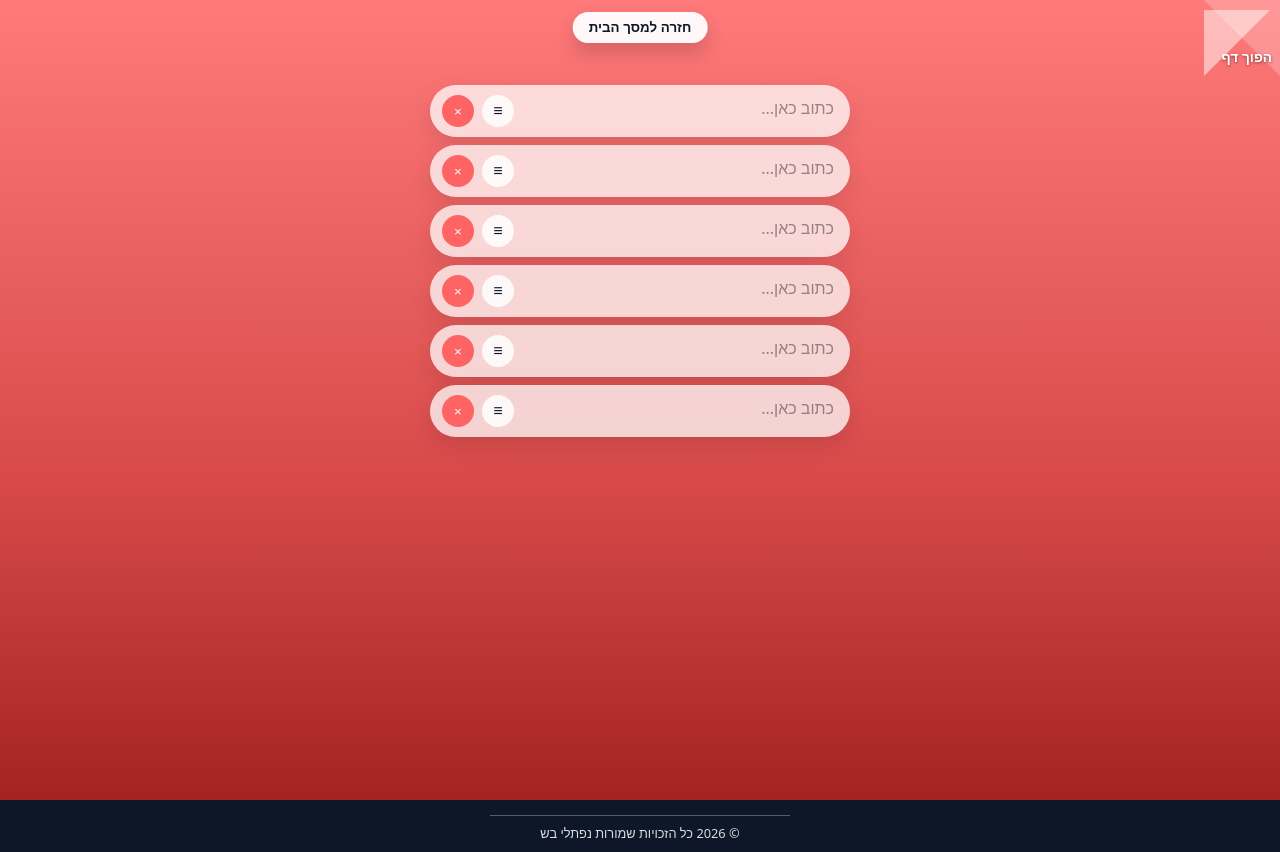
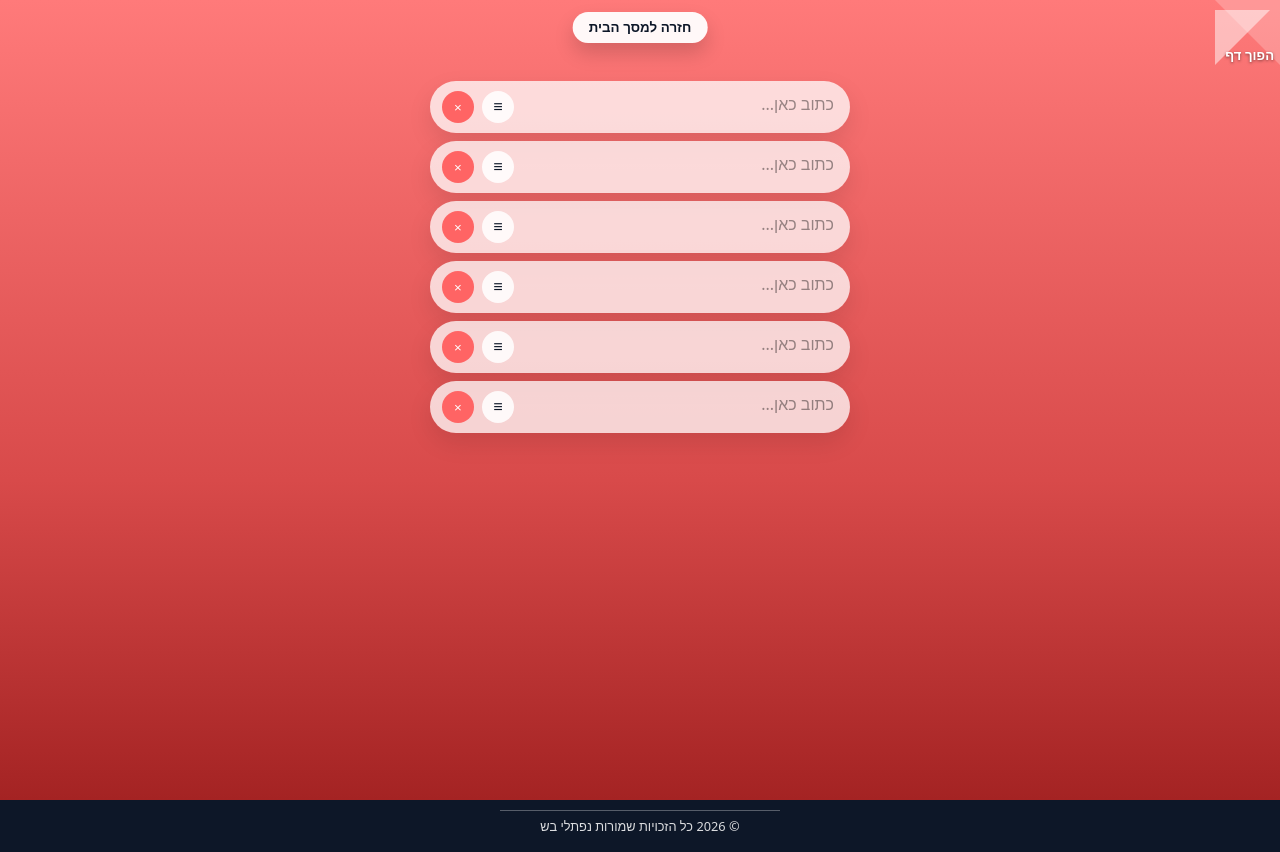
Before and after one commit to naftalibash14-stack/-, a website: page www/index.html in a window 1280 px wide. Both pictures are taken after a click on the button "התחל". Drawn offline with Linux system fonts and the light colour scheme.

Commit message:
Refactor CSS styles for layout and design
Refactored CSS styles for improved layout and design consistency.

```diff
--- a/www/style.css
+++ b/www/style.css
@@ -32,7 +32,7 @@ body {
     flex-direction: column;
     align-items: center;
     justify-content: space-between;
-    padding: 20px 16px;
+    padding: 16px 16px 12px 16px;
     box-sizing: border-box;
     transition: opacity 240ms ease;
     opacity: 0;
@@ -116,13 +116,14 @@ body {
     transition: transform 180ms ease, box-shadow 180ms ease;
 }
 
+/* גריד הבועות - מרווח בטיחות עליון מהקיפול */
 .bubble-grid {
     width: 100%;
     max-width: 420px;
     display: flex;
     flex-direction: column;
     gap: 8px;
-    margin-top: 65px;
+    margin-top: 65px; /* מוריד את הבועה הראשונה מתחת למשולש ומתחת לכפתור למעלה */
     margin-bottom: 15px;
 }
 
@@ -143,11 +144,12 @@ body {
     position: relative;
 }
 
+/* משולש הקיפול בפינה */
 .fold {
     position: absolute;
     overflow: visible !important;
-    width: 76px;
-    height: 76px;
+    width: 65px;
+    height: 65px;
     border: none;
     background: transparent;
     cursor: pointer;
@@ -178,19 +180,21 @@ body {
     transform: scaleX(-1);
 }
 
+/* הטקסט "הפוך דף" - ממוקם בתוך המשולש בפינה */
 .fold-text {
     position: absolute;
-    top: 50px;
-    font-size: 0.85rem;
+    top: 48px;
+    font-size: 0.82rem;
     font-weight: bold;
     color: #ffffff;
     white-space: nowrap;
     pointer-events: none;
     text-shadow: 0px 1px 3px rgba(0, 0, 0, 0.5);
+    z-index: 3;
 }
 
-.fold-right .fold-text { right: 8px; left: auto; }
-.fold-left .fold-text { left: 8px; right: auto; }
+.fold-right .fold-text { right: 6px; left: auto; }
+.fold-left .fold-text { left: 6px; right: auto; }
 
 [contenteditable="true"]:empty:before {
     content: attr(data-placeholder);
@@ -248,10 +252,11 @@ body {
 .bubble-handle::before { content: '≡'; font-size: 1rem; }
 .bubble-delete { background: rgba(255, 94, 94, 0.95); color: #fff; }
 
+/* פוטר - יושב בתחתית וממורכז לחלוטין */
 .site-footer {
     width: 100%;
     margin-top: auto;
-    padding: 15px 0 10px 0;
+    padding: 10px 0;
     text-align: center;
     direction: rtl;
     box-sizing: border-box;
@@ -259,10 +264,10 @@ body {
 
 .footer-divider {
     width: 80%;
-    max-width: 300px;
+    max-width: 280px;
     height: 1px;
     background-color: rgba(255, 255, 255, 0.3);
-    margin: 0 auto 8px auto;
+    margin: 0 auto 6px auto;
 }
 
 .site-footer p {
@@ -271,4 +276,5 @@ body {
     margin: 0;
     padding: 0;
     text-align: center;
+    width: 100%;
 }
```
